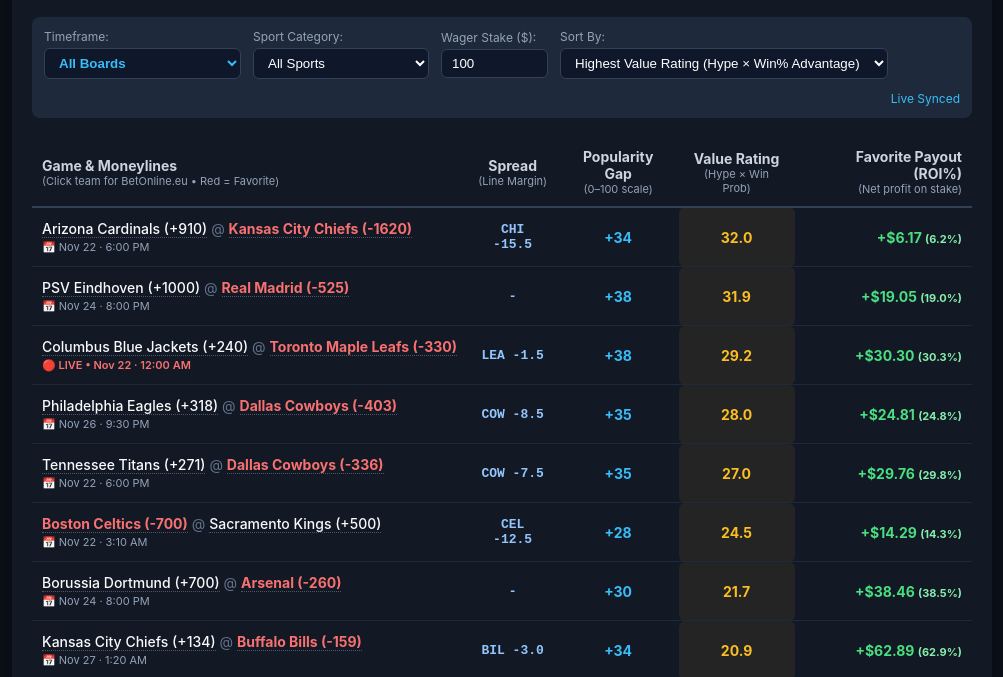
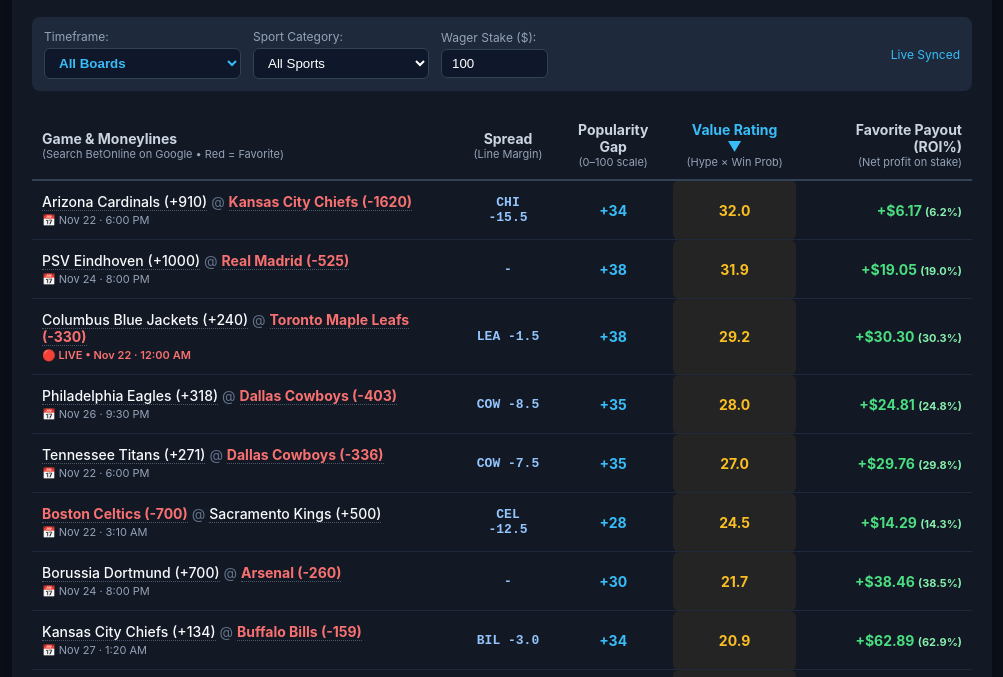
Before and after one commit to usproblogger/sports-valuation-engine, a plain HTML site: page index.html in a window 1280 px wide. Shown: the part 119-796 px from the top of the page, without its empty margins (138-1141 px from the left). Drawn offline with Linux system fonts and the light colour scheme.

Commit message:
Update index.html

```diff
--- a/index.html
+++ b/index.html
@@ -26,6 +26,19 @@
     .dog-team {
       color: #f8fafc;
       font-weight: 500;
+    }
+    .sortable-th {
+      cursor: pointer;
+      user-select: none;
+      border-radius: 6px;
+      transition: background-color 0.15s ease, color 0.15s ease;
+    }
+    .sortable-th:hover {
+      background-color: rgba(56, 189, 248, 0.08);
+      color: #38bdf8;
+    }
+    .sortable-th.active-sort {
+      color: #38bdf8;
     }
   </style>
 </head>
@@ -63,14 +76,6 @@
       <label style="font-size: 12px; color: #94a3b8; display: block; margin-bottom: 4px;">Wager Stake ($):</label>
       <input type="number" id="app-wager-input" value="100" min="1" style="background: #0f172a; border: 1px solid #334155; color: #fff; padding: 6px 10px; border-radius: 6px; width: 85px;">
     </div>
-    <div>
-      <label style="font-size: 12px; color: #94a3b8; display: block; margin-bottom: 4px;">Sort By:</label>
-      <select id="app-sort-select" style="background: #0f172a; border: 1px solid #334155; color: #fff; padding: 6px 10px; border-radius: 6px;">
-        <option value="value">Highest Value Rating (Hype × Win% Advantage)</option>
-        <option value="gap">Widest Popularity Gap (0–100 scale)</option>
-        <option value="lead_roi">Highest Favorite Payout (ROI%)</option>
-      </select>
-    </div>
     <div id="app-status-text" style="margin-left: auto; font-size: 12px; color: #38bdf8;">Valuation Active</div>
   </div>
 
@@ -81,22 +86,22 @@
         <tr style="border-bottom: 2px solid #334155; color: #cbd5e1;">
           <th style="padding: 10px;">
             <div>Game & Moneylines</div>
-            <div style="font-size: 11px; color: #94a3b8; font-weight: normal;">(Click team for BetOnline.eu • Red = Favorite)</div>
+            <div style="font-size: 11px; color: #94a3b8; font-weight: normal;">(Search BetOnline on Google • Red = Favorite)</div>
           </th>
-          <th style="padding: 10px; text-align: center;">
-            <div>Spread</div>
+          <th class="sortable-th" data-sort="spread" style="padding: 10px; text-align: center;" title="Click to sort by Spread margin">
+            <div>Spread <span class="sort-indicator" id="ind-spread"></span></div>
             <div style="font-size: 11px; color: #94a3b8; font-weight: normal;">(Line Margin)</div>
           </th>
-          <th style="padding: 10px; text-align: center;">
-            <div>Popularity Gap</div>
+          <th class="sortable-th" data-sort="gap" style="padding: 10px; text-align: center;" title="Click to sort by Popularity Gap">
+            <div>Popularity Gap <span class="sort-indicator" id="ind-gap"></span></div>
             <div style="font-size: 11px; color: #94a3b8; font-weight: normal;">(0–100 scale)</div>
           </th>
-          <th style="padding: 10px; text-align: center;">
-            <div>Value Rating</div>
+          <th class="sortable-th active-sort" data-sort="value" style="padding: 10px; text-align: center;" title="Click to sort by Value Rating">
+            <div>Value Rating <span class="sort-indicator" id="ind-value">▼</span></div>
             <div style="font-size: 11px; color: #94a3b8; font-weight: normal;">(Hype × Win Prob)</div>
           </th>
-          <th style="padding: 10px; text-align: right;">
-            <div>Favorite Payout (ROI%)</div>
+          <th class="sortable-th" data-sort="lead_roi" style="padding: 10px; text-align: right;" title="Click to sort by Favorite Payout (ROI%)">
+            <div>Favorite Payout (ROI%) <span class="sort-indicator" id="ind-lead_roi"></span></div>
             <div style="font-size: 11px; color: #94a3b8; font-weight: normal;">(Net profit on stake)</div>
           </th>
         </tr>
@@ -111,23 +116,23 @@
   <div style="margin-top: 25px; padding-top: 20px; border-top: 1px solid #334155; display: grid; grid-template-columns: repeat(auto-fit, minmax(180px, 1fr)); gap: 15px; font-size: 12px; color: #94a3b8; line-height: 1.5;">
     <div style="background: #1e293b; padding: 12px; border-radius: 8px;">
       <div style="color: #f1f5f9; font-weight: bold; margin-bottom: 4px;">Game & Moneylines</div>
-      Lists game date, clickable teams to BetOnline.eu, and straight-up odds (<span style="color:#f87171; font-weight:bold;">red</span> highlights the leading favorite).
+      Lists game date, Google search links for the BetOnline game page, and straight-up odds (<span style="color:#f87171; font-weight:bold;">red</span> highlights the leading favorite).
     </div>
     <div style="background: #1e293b; padding: 12px; border-radius: 8px;">
       <div style="color: #cbd5e1; font-weight: bold; margin-bottom: 4px;">Spread</div>
-      The point, goal, puck, or game handicap assigned to level the contest (+ for dog cushion, - to cover).
+      The point, goal, puck, or game handicap assigned to level the contest (+ for dog cushion, - to cover). Click header to sort.
     </div>
     <div style="background: #1e293b; padding: 12px; border-radius: 8px;">
       <div style="color: #38bdf8; font-weight: bold; margin-bottom: 4px;">Popularity Gap</div>
-      The difference in brand media footprint and cultural hype between both teams on a 0–100 scale.
+      The difference in brand media footprint and cultural hype between both teams on a 0–100 scale. Click header to sort.
     </div>
     <div style="background: #1e293b; padding: 12px; border-radius: 8px;">
       <div style="color: #fbbf24; font-weight: bold; margin-bottom: 4px;">Value Rating</div>
-      Composite edge score multiplying the <strong>Popularity Gap</strong> by the favorite's <strong>Win Probability</strong>.
+      Composite edge score multiplying the <strong>Popularity Gap</strong> by the favorite's <strong>Win Probability</strong>. Click header to sort.
     </div>
     <div style="background: #1e293b; padding: 12px; border-radius: 8px;">
       <div style="color: #4ade80; font-weight: bold; margin-bottom: 4px;">Favorite Payout (ROI%)</div>
-      The exact cash profit and return on investment earned when backing the favored lead team.
+      The exact cash profit and return on investment earned when backing the favored lead team. Click header to sort.
     </div>
   </div>
 
@@ -137,14 +142,8 @@
 (function() {
   var REMOTE_FEED_URL = "./odds_data.json";
 
-  var SPORT_URLS = {
-    football: "https://www.betonline.eu/sportsbook/football/nfl",
-    basketball: "https://www.betonline.eu/sportsbook/basketball/nba",
-    hockey: "https://www.betonline.eu/sportsbook/hockey/nhl",
-    soccer: "https://www.betonline.eu/sportsbook/soccer",
-    tennis: "https://www.betonline.eu/sportsbook/tennis",
-    all: "https://www.betonline.eu/sportsbook"
-  };
+  var currentSort = "value";
+  var sortAsc = false;
 
   var defaultDataset = [
     { timeframe: "live", sport: "basketball", commenceTime: "2026-11-21T23:30:00Z", awayTeam: "Oklahoma City Thunder", awayML: 118, homeTeam: "Denver Nuggets", homeML: -140, spread: "DEN -3.5", leadML: -140, gap: 14 },
@@ -181,6 +180,12 @@
     return gap * getWinProb(leadML);
   }
 
+  function parseSpreadMagnitude(spreadStr) {
+    if (!spreadStr || spreadStr === "-") return -1;
+    var match = String(spreadStr).match(/([+-]?\d+(\.\d+)?)/);
+    return match ? Math.abs(parseFloat(match[1])) : -1;
+  }
+
   function formatGameDate(isoStr, isLive) {
     if (!isoStr) return isLive ? "🔴 Live In-Play" : "Scheduled";
     var d = new Date(isoStr);
@@ -190,20 +195,27 @@
     return (isLive ? "🔴 LIVE • " : "📅 ") + datePart + " · " + timePart;
   }
 
-  function getBetOnlineUrl(g) {
-    if (g.timeframe === "live") {
-      return "https://www.betonline.eu/sportsbook/live-betting";
+  function getBetOnlineGoogleSearchUrl(g) {
+    var query;
+    if (g.awayTeam && g.homeTeam) {
+      query = "site:betonline.eu " + g.awayTeam + " vs " + g.homeTeam + " odds";
+    } else {
+      var cleanMatch = (g.matchFormatted || "sportsbook odds")
+        .replace(/🔴\s*LIVE\s*\|\s*/gi, "")
+        .replace(/\([+-]?\d+\)/g, "")
+        .replace(/@/g, "vs")
+        .trim();
+      query = "site:betonline.eu " + cleanMatch + " odds";
     }
-    return SPORT_URLS[g.sport] || SPORT_URLS.all;
+    return "https://www.google.com/search?q=" + encodeURIComponent(query);
   }
 
   function renderMatchCell(g) {
-    var url = getBetOnlineUrl(g);
+    var url = getBetOnlineGoogleSearchUrl(g);
     var isLive = g.timeframe === "live";
     var dateBadge = '<div style="font-size: 11px; color: ' + (isLive ? '#f87171' : '#94a3b8') + '; margin-top: 3px; font-weight: ' + (isLive ? '600' : '400') + ';">' +
                     formatGameDate(g.commenceTime, isLive) + '</div>';
 
-    // Structured fields from updated fetch_odds.py
     if (g.awayTeam && g.homeTeam && g.awayML !== undefined && g.homeML !== undefined) {
       var awayIsFav = parseFloat(g.awayML) < parseFloat(g.homeML);
       var homeIsFav = parseFloat(g.homeML) < parseFloat(g.awayML);
@@ -211,17 +223,34 @@
       var awayClass = awayIsFav ? "team-link fav-team" : "team-link dog-team";
       var homeClass = homeIsFav ? "team-link fav-team" : "team-link dog-team";
 
-      var awayHtml = '<a href="' + url + '" target="_blank" rel="noopener noreferrer" class="' + awayClass + '" title="Open ' + g.awayTeam + ' lines on BetOnline.eu">' +
+      var tooltip = "Search Google for BetOnline.eu " + g.awayTeam + " vs " + g.homeTeam + " game page";
+
+      var awayHtml = '<a href="' + url + '" target="_blank" rel="noopener noreferrer" class="' + awayClass + '" title="' + tooltip + '">' +
                      g.awayTeam + ' (' + formatML(g.awayML) + ')</a>';
-      var homeHtml = '<a href="' + url + '" target="_blank" rel="noopener noreferrer" class="' + homeClass + '" title="Open ' + g.homeTeam + ' lines on BetOnline.eu">' +
+      var homeHtml = '<a href="' + url + '" target="_blank" rel="noopener noreferrer" class="' + homeClass + '" title="' + tooltip + '">' +
                      g.homeTeam + ' (' + formatML(g.homeML) + ')</a>';
 
       return '<div>' + awayHtml + ' <span style="color:#64748b;">@</span> ' + homeHtml + '</div>' + dateBadge;
     }
 
-    // Legacy fallback if older JSON format is loaded
     return '<div><a href="' + url + '" target="_blank" rel="noopener noreferrer" class="team-link dog-team">' +
            (g.matchFormatted || "Matchup") + '</a></div>' + dateBadge;
+  }
+
+  function updateSortHeaders() {
+    var cols = ["spread", "gap", "value", "lead_roi"];
+    for (var i = 0; i < cols.length; i++) {
+      var col = cols[i];
+      var ind = document.getElementById("ind-" + col);
+      var th = document.querySelector('.sortable-th[data-sort="' + col + '"]');
+      if (col === currentSort) {
+        if (ind) ind.innerText = sortAsc ? "▲" : "▼";
+        if (th) th.classList.add("active-sort");
+      } else {
+        if (ind) ind.innerText = "";
+        if (th) th.classList.remove("active-sort");
+      }
+    }
   }
 
   function drawTable() {
@@ -229,12 +258,10 @@
     if (!tbody) return;
 
     var stakeEl = document.getElementById("app-wager-input");
-    var sortEl = document.getElementById("app-sort-select");
     var sportEl = document.getElementById("app-sport-select");
     var timeEl = document.getElementById("app-time-select");
 
     var stake = parseFloat(stakeEl ? stakeEl.value : 100) || 100;
-    var sortMode = sortEl ? sortEl.value : "value";
     var sportMode = sportEl ? sportEl.value : "all";
     var timeMode = timeEl ? timeEl.value : "all";
 
@@ -244,13 +271,30 @@
       return matchSport && matchTime;
     });
 
-    if (sortMode === "value") {
-      items.sort(function(a, b) { return getValueRating(b.leadML, b.gap) - getValueRating(a.leadML, a.gap); });
-    } else if (sortMode === "gap") {
-      items.sort(function(a, b) { return b.gap - a.gap; });
-    } else if (sortMode === "lead_roi") {
-      items.sort(function(a, b) { return b.leadML - a.leadML; });
-    }
+    var dir = sortAsc ? 1 : -1;
+
+    items.sort(function(a, b) {
+      var valA, valB;
+      if (currentSort === "value") {
+        valA = getValueRating(a.leadML, a.gap);
+        valB = getValueRating(b.leadML, b.gap);
+      } else if (currentSort === "gap") {
+        valA = a.gap;
+        valB = b.gap;
+      } else if (currentSort === "spread") {
+        valA = parseSpreadMagnitude(a.spread);
+        valB = parseSpreadMagnitude(b.spread);
+      } else if (currentSort === "lead_roi") {
+        valA = calcProfit(a.leadML, stake);
+        valB = calcProfit(b.leadML, stake);
+      } else {
+        valA = 0;
+        valB = 0;
+      }
+      return (valA - valB) * dir;
+    });
+
+    updateSortHeaders();
 
     if (!items.length) {
       tbody.innerHTML = '<tr><td colspan="5" style="text-align: center; padding: 20px; color: #94a3b8;">No games found for this selection.</td></tr>';
@@ -302,14 +346,25 @@
     }
   }
 
+  var sortableHeaders = document.querySelectorAll(".sortable-th");
+  for (var h = 0; h < sortableHeaders.length; h++) {
+    sortableHeaders[h].addEventListener("click", function() {
+      var clickedSort = this.getAttribute("data-sort");
+      if (currentSort === clickedSort) {
+        sortAsc = !sortAsc;
+      } else {
+        currentSort = clickedSort;
+        sortAsc = false;
+      }
+      drawTable();
+    });
+  }
+
   window.addEventListener("DOMContentLoaded", initApp);
   setTimeout(initApp, 100);
 
   var stakeInput = document.getElementById("app-wager-input");
   if (stakeInput) stakeInput.addEventListener("input", drawTable);
-
-  var sortSelect = document.getElementById("app-sort-select");
-  if (sortSelect) sortSelect.addEventListener("change", drawTable);
 
   var sportSelect = document.getElementById("app-sport-select");
   if (sportSelect) sportSelect.addEventListener("change", drawTable);
```
